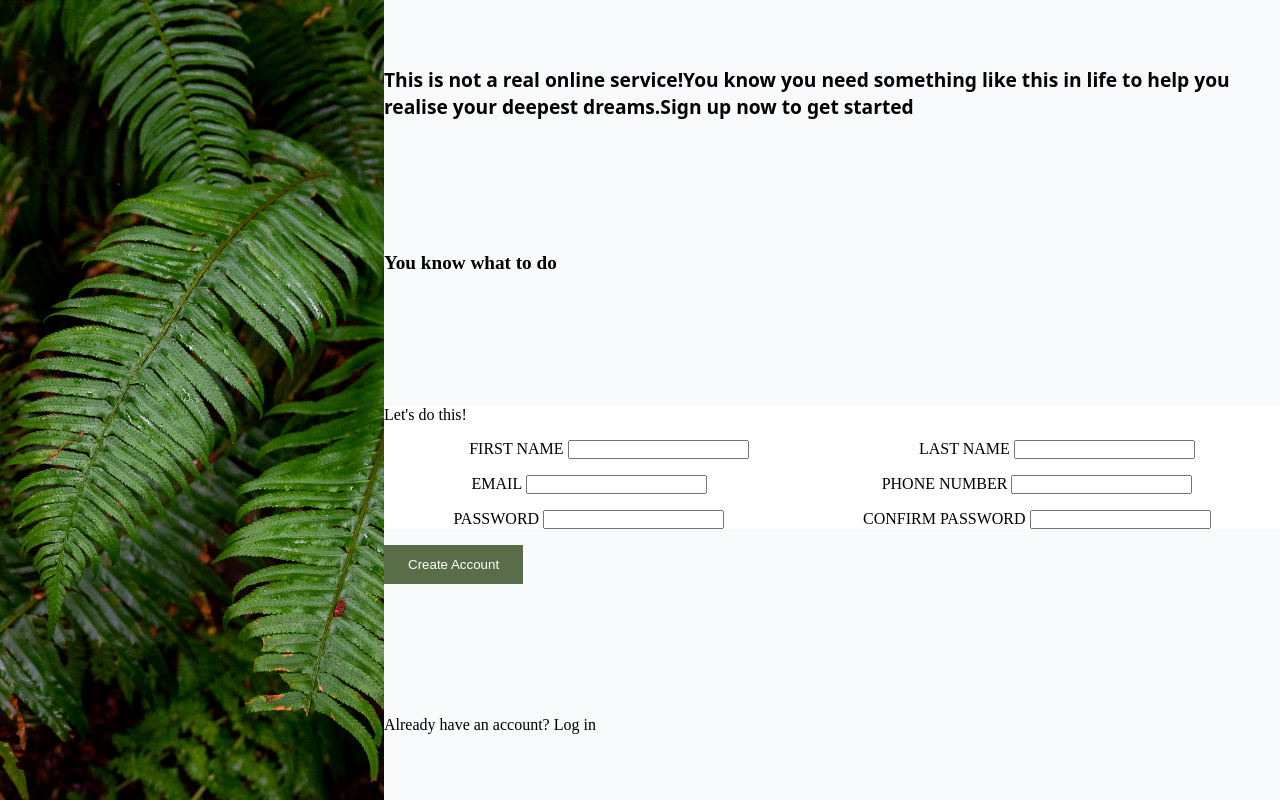
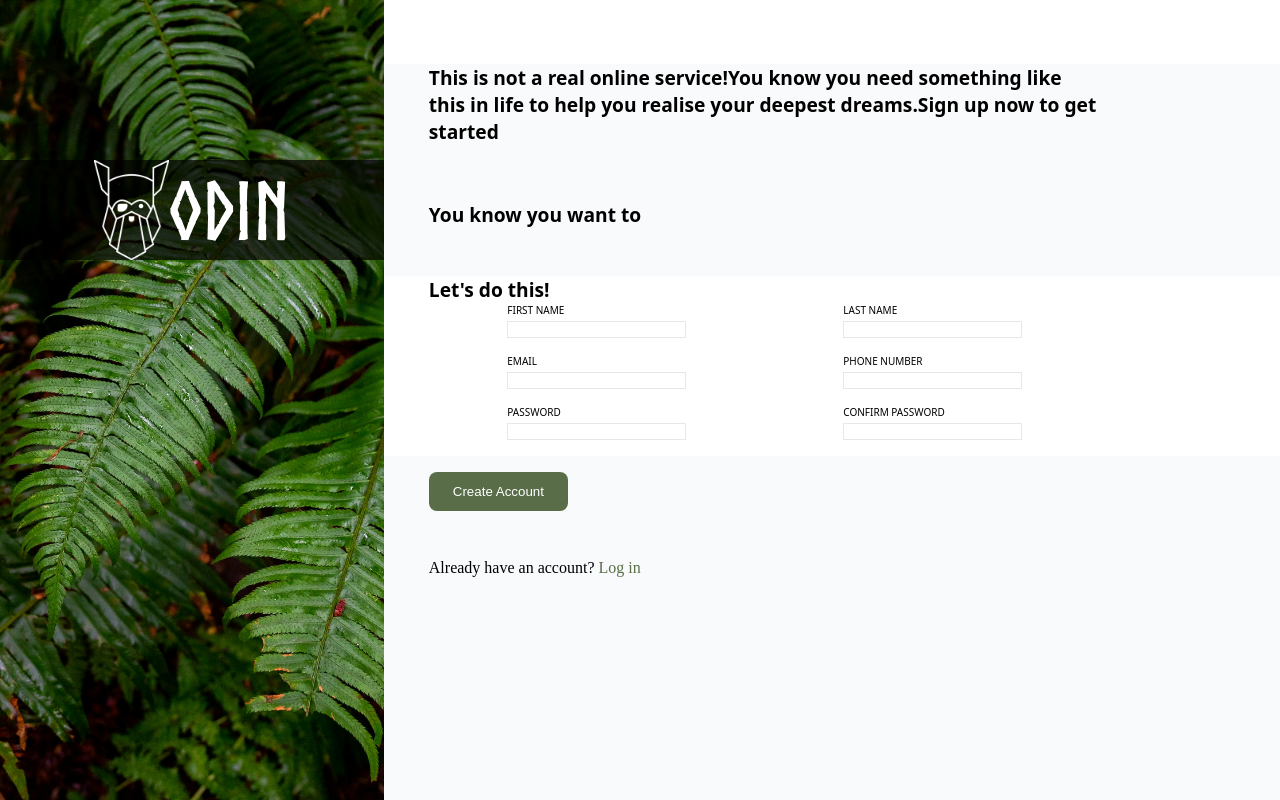
Before and after one commit to Sushruthvi/Sign-up-form, a plain HTML site: page index.html in a window 1280 px wide. Drawn offline with Linux system fonts and the light colour scheme.

Commit message:
finish project

```diff
--- a/index.html
+++ b/index.html
@@ -4,11 +4,17 @@
     <meta charset="UTF-8" />
     <meta name="viewport" content="width=device-width, initial-scale=1.0" />
     <link rel="stylesheet" href="style.css">
+
     <title>Sign-up form</title>
   </head>
   <body>
     <div class="container">
-      <div class="image-side"></div>
+      <div class="image-side">
+        <div class="odin-img">
+          <img src="odin-lined.png" alt="odin-img" height="100" width="75">
+          <p>ODIN</p>
+        </div>
+      </div>
 
       <div class="form-side">
         <div class="text-content">
@@ -17,11 +23,12 @@
           get started
         </div>
         <div class="text-content2">
-          You know what to do
+          You know you want to
         </div>
 
         <form action="">
-          <div class="form-part">
+          <div class="form-part" style="font-weight: bold;font-size: larger;font-family:system-ui, -apple-system, BlinkMacSystemFont, 'Segoe UI', Roboto, Oxygen, Ubuntu, Cantarell, 'Open Sans', 'Helvetica Neue', sans-serif ;">
+            <div class="inside-white">
             <p>Let's do this!</p>
             <div class="name-part">
               <div class="first-name">
@@ -54,10 +61,13 @@
               <label for="confirm_password">CONFIRM PASSWORD</label>
               <input type="password" id="confirm_password" />
             </div>
+            </div>
 
             </div>
           </div>
+          <div class="button-container">
           <button type="submit">Create Account</button>
+          </div>
         </form>
 
         <div class="login-message">
--- a/style.css
+++ b/style.css
@@ -9,33 +9,45 @@
 
 .image-side {
     flex: 3;
+    display: flex;
     background-image: url("halie-west-25xggax4bSA-unsplash.jpg");
     background-size: cover;
     background-position: center;
+    justify-content:center;
+    align-items:flex-start;
 }
 
 .form-side {
+
     flex: 7;
     display: flex;
     flex-direction: column;
     background-color: #f9fafb;
-    justify-content: space-around;
+    justify-content: flex-start;
+    margin-top: 5%;
+    gap:3rem ;
 }
-.text-content{
+.text-content,.text-content2{
+    padding-left: 5%;
+    padding-right:20%;
     font-weight: bold;
     font-size: larger;
     font-family: system-ui, -apple-system, BlinkMacSystemFont, 'Segoe UI', Roboto, Oxygen, Ubuntu, Cantarell, 'Open Sans', 'Helvetica Neue', sans-serif
 }
+.text-content{
+    margin-bottom: 0.5rem;
+}
 .text-content2{
-    font-weight: bold;
-    font-size: larger;
+    margin-top: 0;
 }
+
 .form-part {
     display: flex;
     flex-direction: column;
-    gap: 1rem;
+    gap: 5rem;
     margin-bottom: 1rem;
     background-color: #ffffff;
+
 }
 .name-part,.contacts-part,.password-part{
     display: flex;
@@ -49,7 +61,65 @@ button {
     padding: 0.75rem 1.5rem;
     border: none;
     cursor: pointer;
+    border-radius: 8px;
 }
 button:hover {
     background-color: #4a5c3b;
 }
+.inside-white{
+    padding-left: 5%;
+    padding-right:20%;
+    ;
+
+}
+.login-message{
+    padding-left: 5%;
+}
+.button-container{
+    padding-left: 5% ;
+}
+label{
+    font-size: x-small;
+    font-weight: 440;
+
+}
+.login-message span{
+    color:#596D48;
+}
+.login-message span:hover{
+    cursor: pointer;
+    color:#4a5c3b;
+}
+.first-name,
+.last-name,
+.email,
+.phone-number,
+.password,
+.confirm-password {
+    display: flex;
+    flex-direction: column;
+    gap: 0.25rem;
+    margin-bottom: 1rem;
+}
+@font-face {
+  font-family: norse-bold;
+  src: url(Norse-Bold.otf);
+}
+.odin-img{
+    font-family: norse-bold;
+    color: white;
+    font-size: 5rem;
+    display: flex;
+    align-items: center;
+    justify-content: center;
+    background-color: rgba(0, 0, 0, 0.7);
+    width: 100%;
+    margin-top: 10rem;
+
+}
+input {
+    border: 1.5px solid #E5E7EB;
+}
+input:invalid {
+    border: 1.5px solid red;
+}
```
